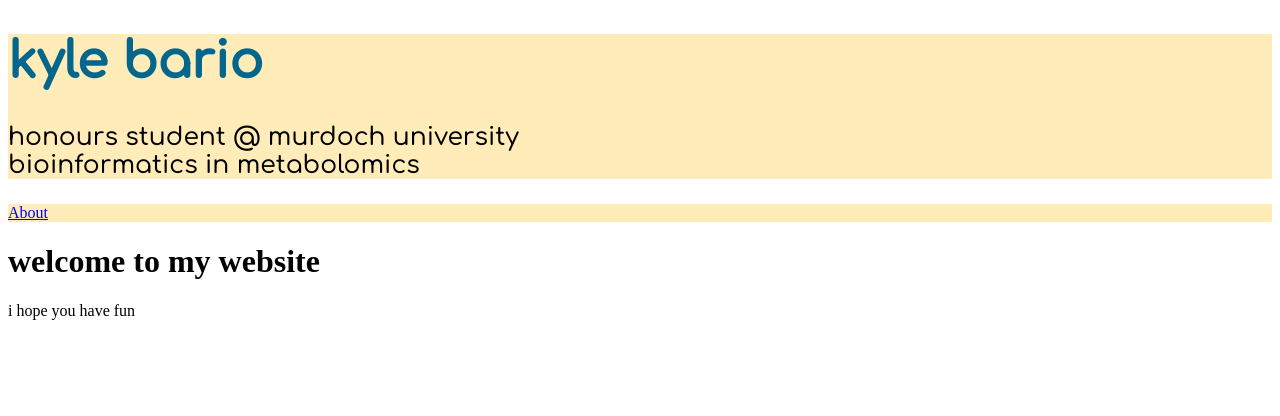
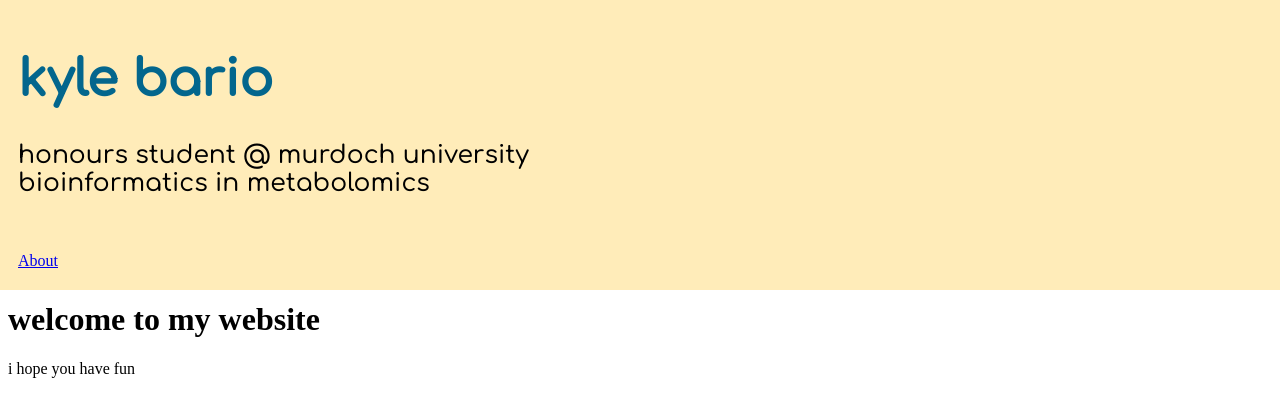
Before and after one commit to kbario/kbario, a plain HTML site: page index.html in a window 1280 px wide. Drawn offline with Linux system fonts and the light colour scheme.

Commit message:
paddingchanges

```diff
--- a/css/kyle.css
+++ b/css/kyle.css
@@ -2,6 +2,8 @@
 
 header {
     background-color: #ffecb9;
+    margin: -10px;
+    padding: 20px;
 }
 
 header h1 {
@@ -20,6 +22,8 @@ header p {
 
 nav {
     background-color: #ffecb9;
+    margin: -10px;
+    padding: 20px;
 }
 
 nav p {
```
